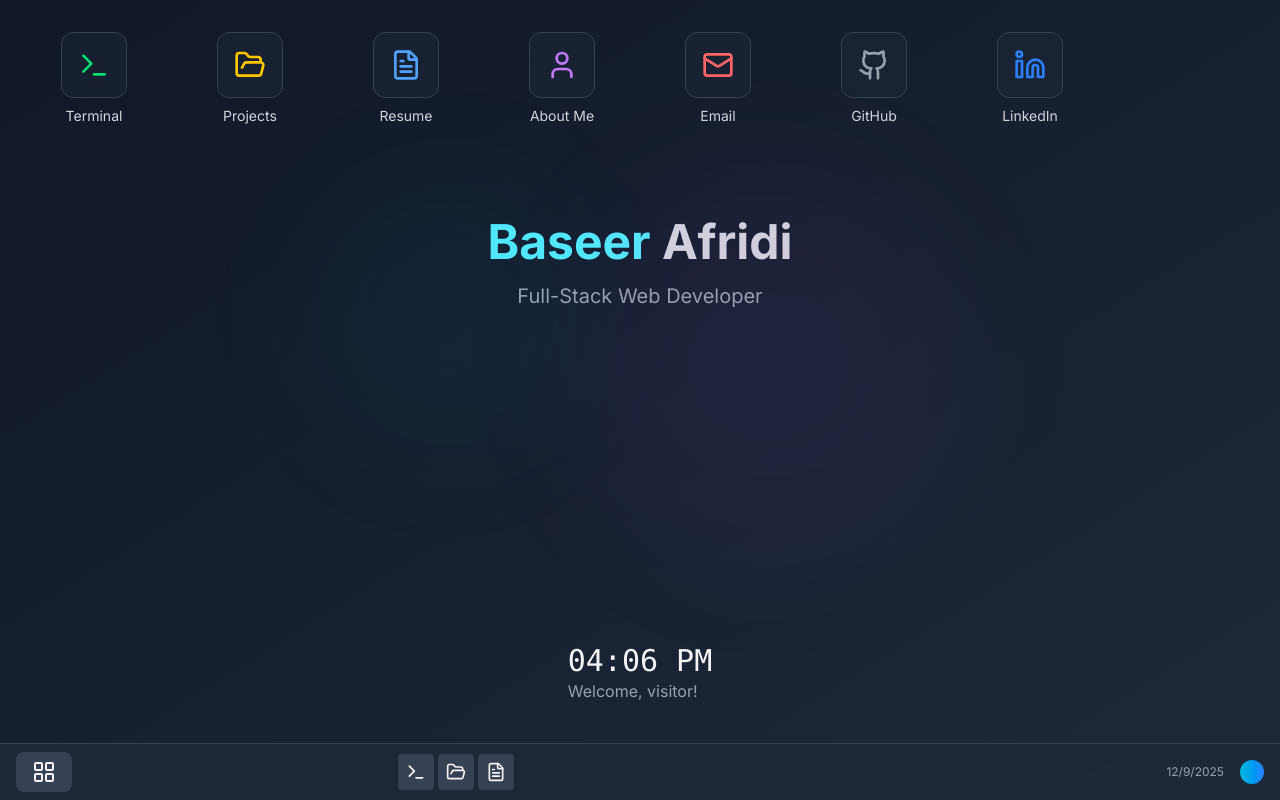
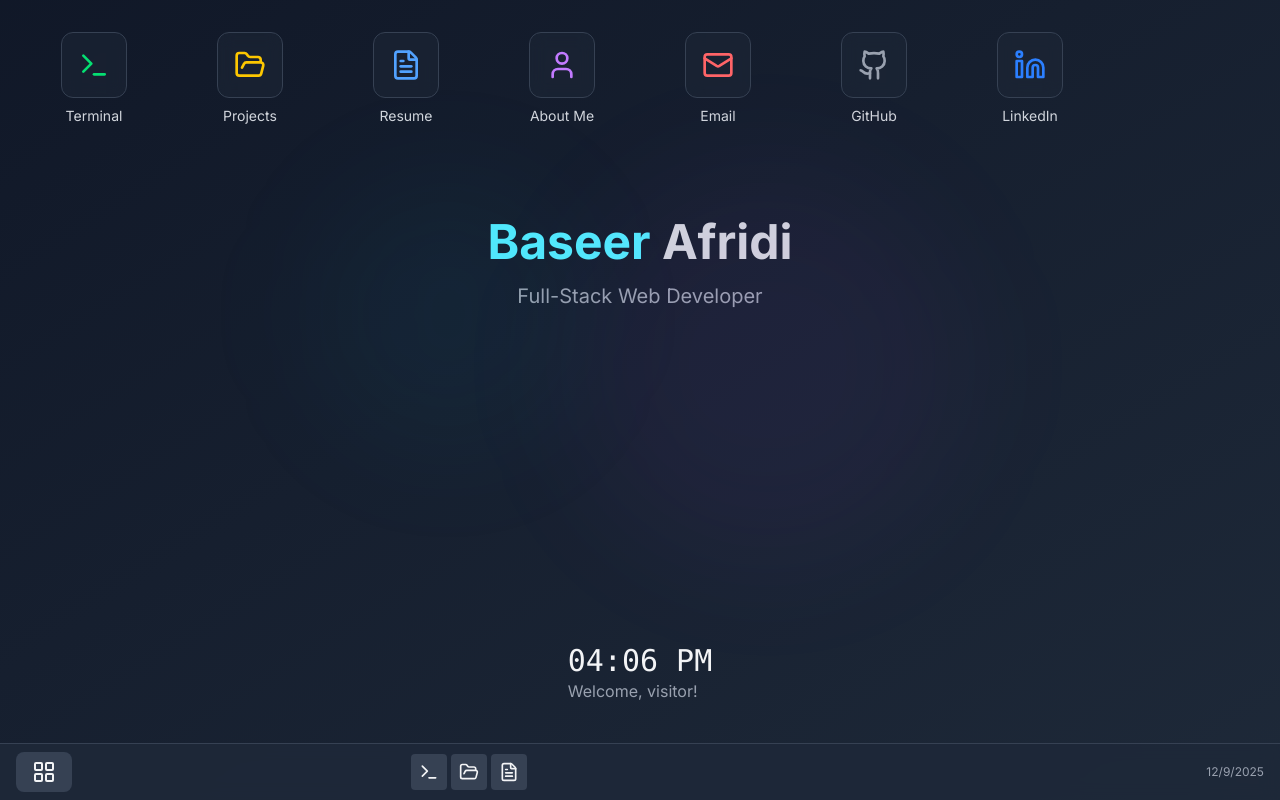
Before and after one commit to baseergroot/Portfolio-OS, a Next.js app: page / in a window 1280 px wide. Built offline with nearby package versions, Linux system fonts and the light colour scheme.

Commit message:
refactor: remove unused gradient background from Taskbar component

```diff
--- a/src/components/Taskbar.tsx
+++ b/src/components/Taskbar.tsx
@@ -55,7 +55,7 @@ export default function Taskbar({ windows, onOpenWindow, onMinimize }: TaskbarPr
         <div className="text-xs text-gray-400">
           {new Date().toLocaleDateString()}
         </div>
-        <div className="w-6 h-6 rounded-full bg-gradient-to-r from-cyan-500 to-blue-500"></div>
+        {/* <div className="w-6 h-6 rounded-full bg-gradient-to-r from-cyan-500 to-blue-500"></div> */}
       </div>
     </div>
   )
```
Also changed, not shown: public/mint-bg.jpeg (deleted).
